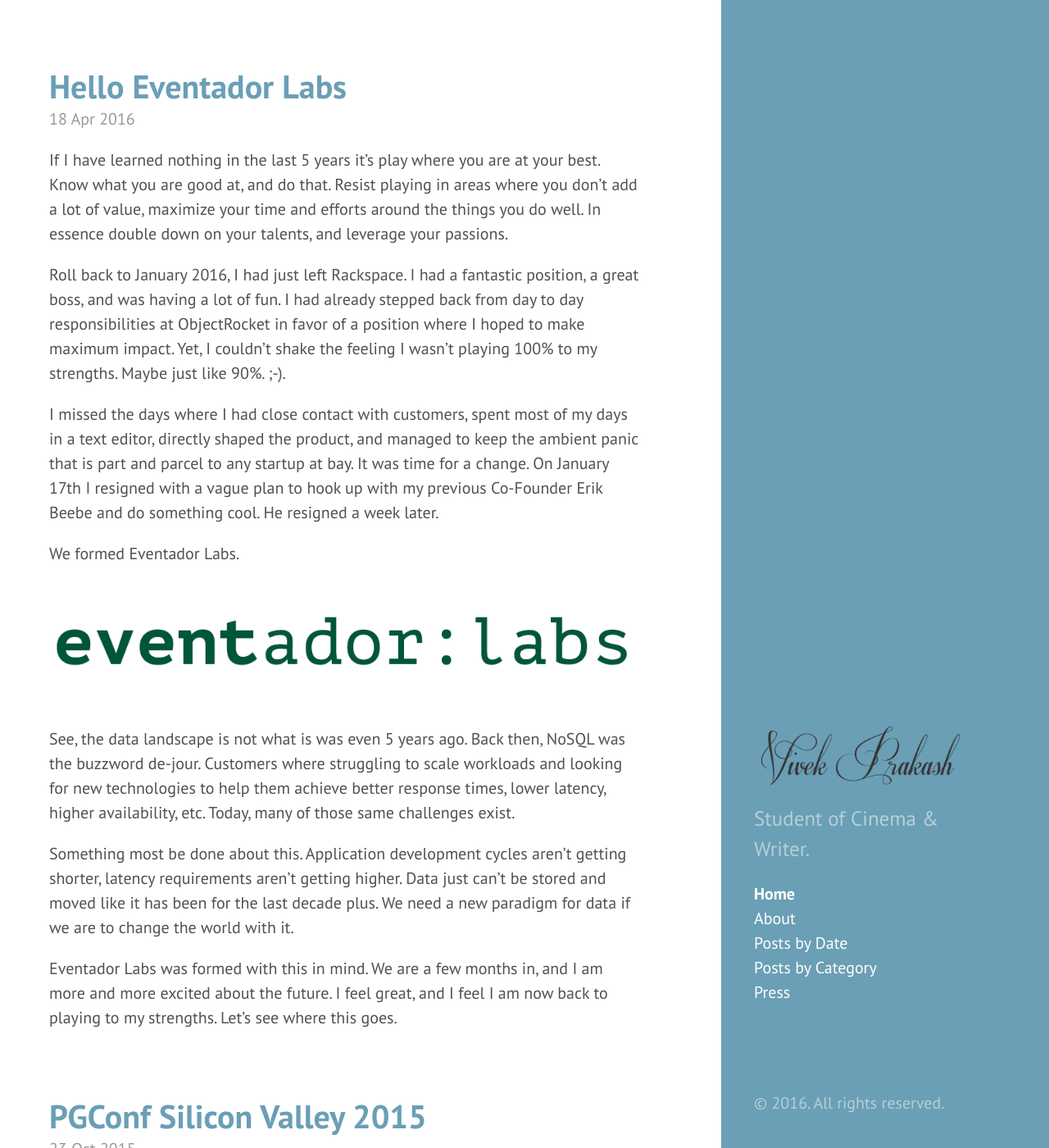
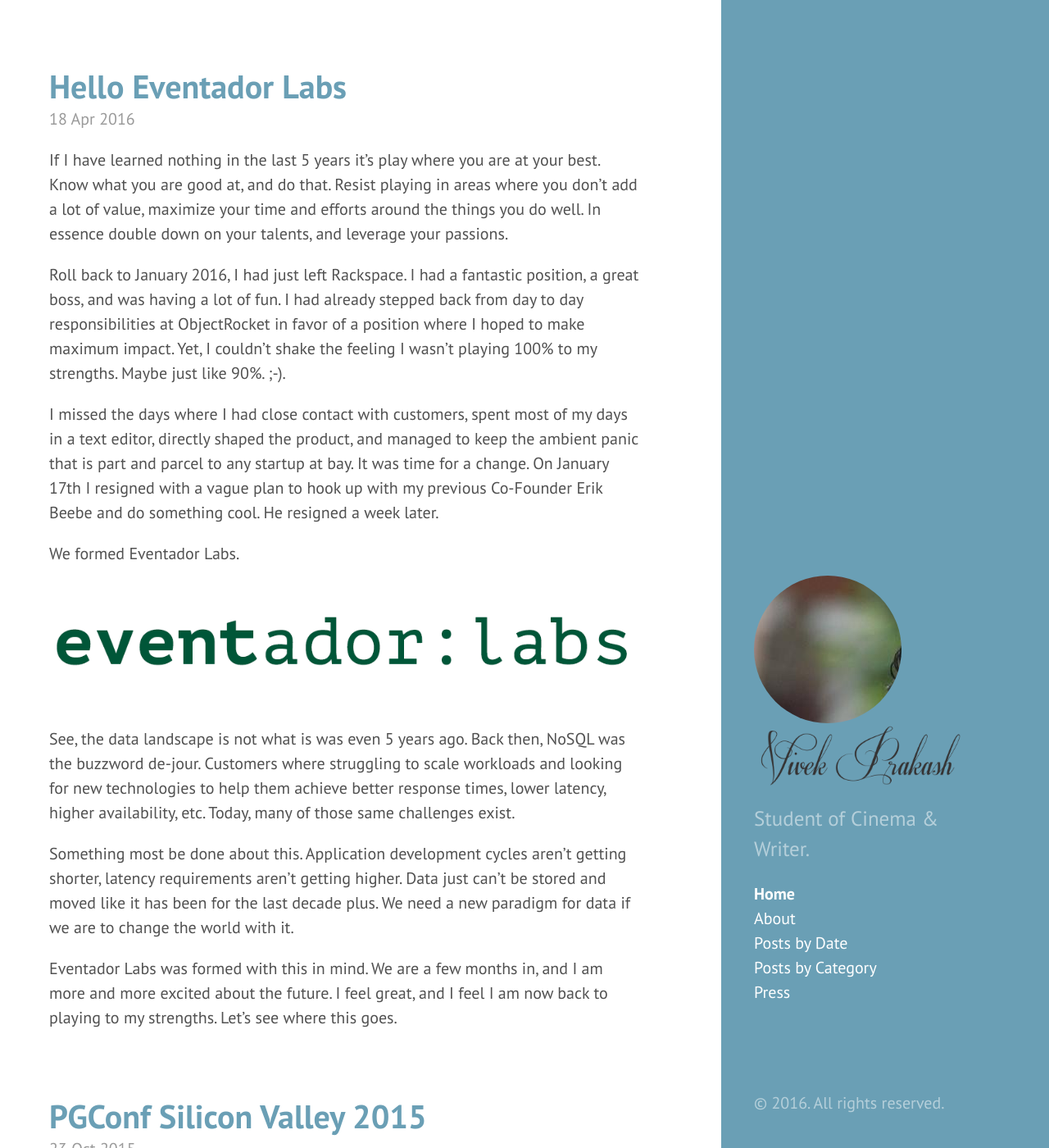
Before and after one commit to rjviveka/rjviveka.github.io, a Jekyll site: the page built from index.html, in a window 1280 px wide and 1400 px high. Shown: the whole window at 82% size. Built offline with Jekyll 4.4.1, drawn with Linux system fonts in a browser that asks for light colours; some web fonts are replaced; Markdown is read by kramdown in place of the engine named in the settings; the list of posts is cut into pages by our own code.

Commit message:
Update hyde.css

```diff
--- a/public/css/hyde.css
+++ b/public/css/hyde.css
@@ -256,5 +256,5 @@ a.sidebar-nav-item:focus {
 	border-radius: 90px;
 	-webkit-border-radius: 90px;
 	-moz-border-radius: 90px;
-	background: url(/vivek-blog/images/vivek.png) no-repeat;
+	background: url(/images/vivek.png) no-repeat;
 }
```
